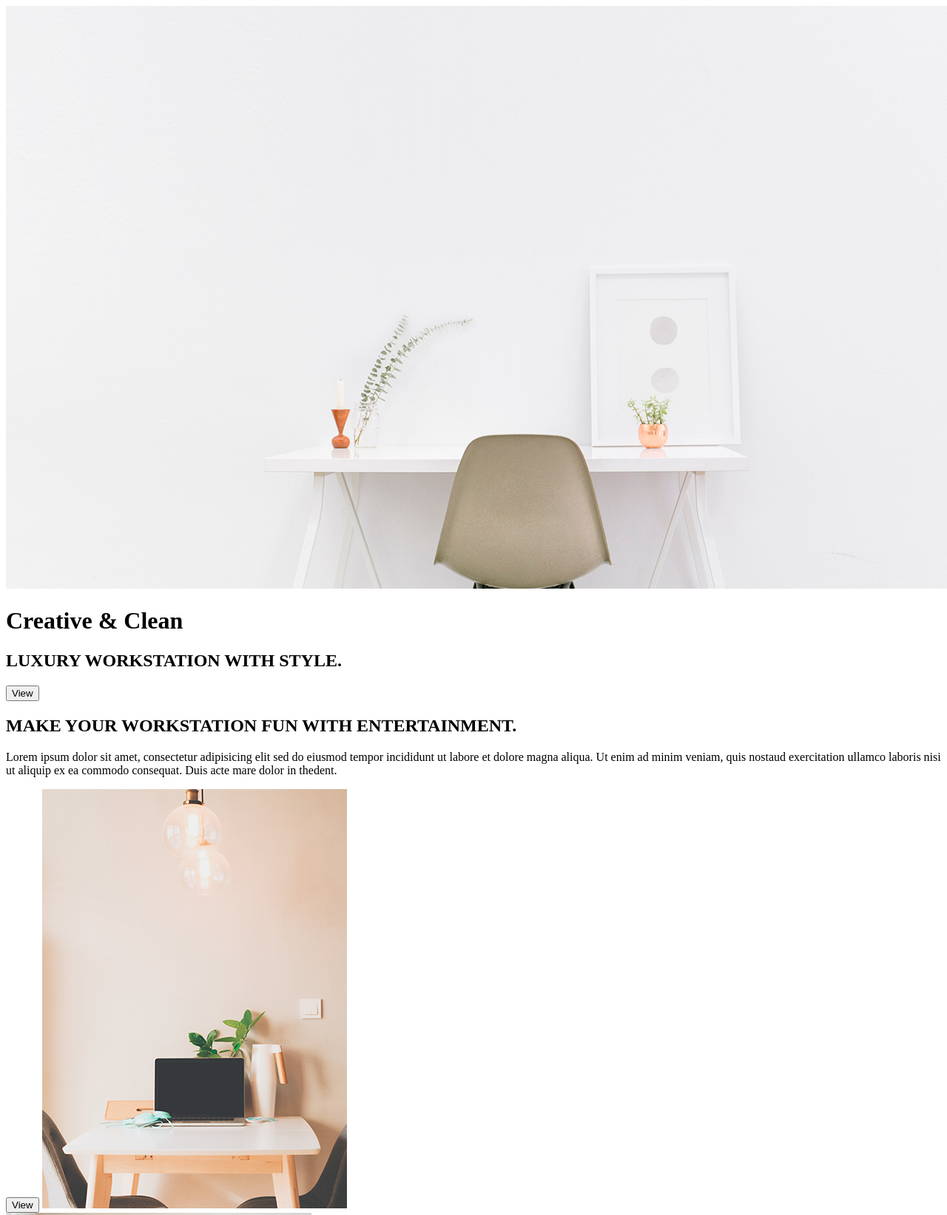
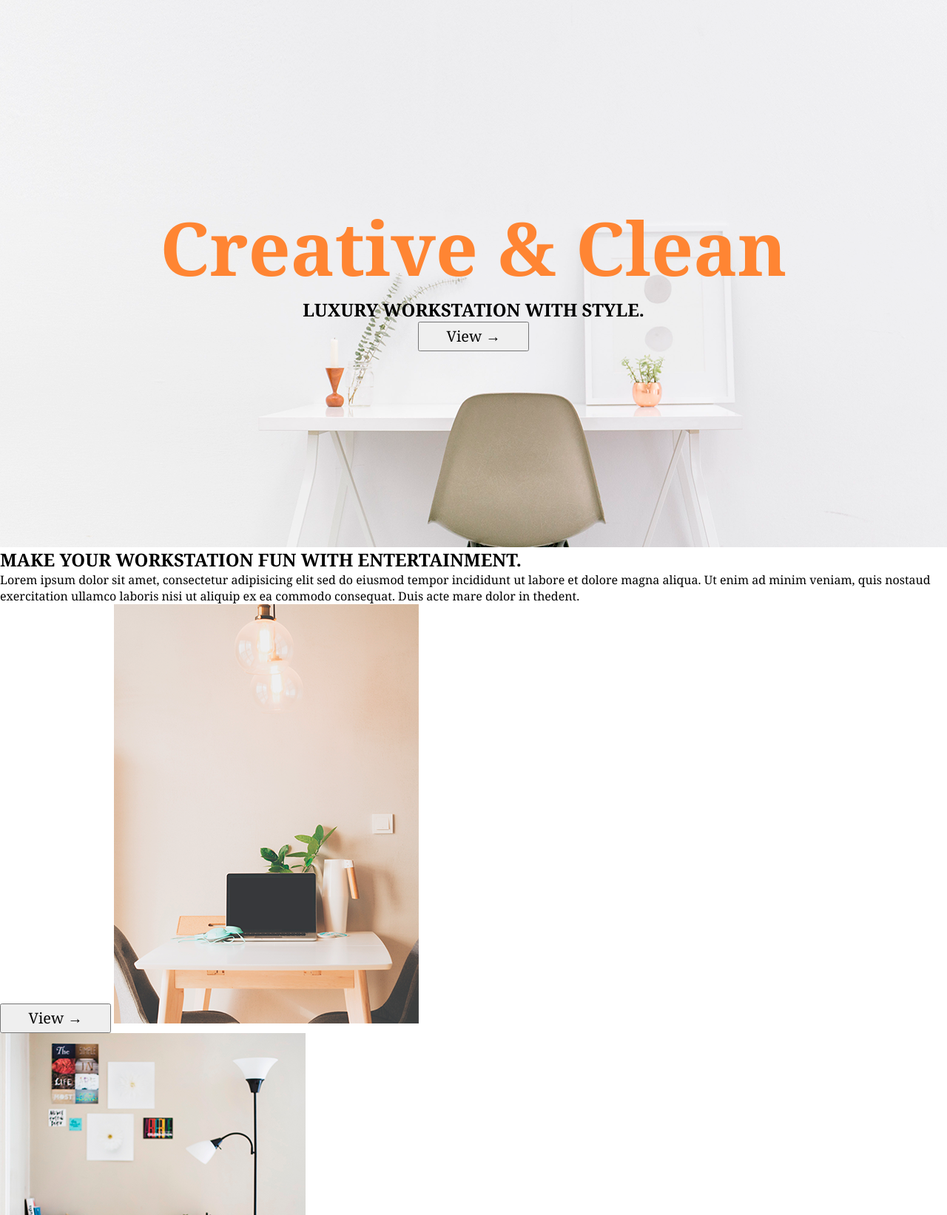
Before and after one commit to SarayRuizGomez/Creative-Clean, a plain HTML site: page index.html in a window 1280 px wide. Shown: the top 1643 px of the page at 74% size. Drawn offline with Linux system fonts and the light colour scheme.

Commit message:
se creo el archivo styles para trabajar el css

```diff
--- a/index.html
+++ b/index.html
@@ -4,20 +4,22 @@
 <head>
     <meta charset="UTF-8">
     <title>Creative & Clean</title>
+    <link rel="stylesheet" href="styles/styles.css">
 
 </head>
 
 <body>
+    <header>
 
-    <div class="cabecera">
+        <div class="cabecera">
 
-        <a><img src="./assets/img/bgHeader.png" alt="cabecera"></a>
+            <h1>Creative & Clean</h1>
+            <h2>LUXURY WORKSTATION WITH STYLE.</h2>
 
-        <h1>Creative & Clean</h1>
-        <h2>LUXURY WORKSTATION WITH STYLE.</h2>
+            <button class="view">View →</button>
+        </div>
 
-        <button class="view">View</button>
-    </div>
+    </header>
 
     <div class="parte2">
 
@@ -27,7 +29,7 @@
             dolore magna aliqua. Ut enim ad minim veniam, quis nostaud exercitation ullamco laboris nisi ut aliquip ex
             ea commodo consequat. Duis acte mare dolor in thedent.</p>
 
-        <button class="view">View</button>
+        <button class="view">View →</button>
 
         <a><img src="./assets/img/img01.png" alt="parte2"></a>
 
@@ -43,13 +45,13 @@
             dolore magna aliqua. Ut enim ad minim v quis nostrud cxcresteuen lamco laboris nisi ut aliquip ex ea commodo
             consequat. Duis aute irure dolor in hederi</p>
 
-        <button class="view">View</button>
+        <button class="view">View →</button>
 
     </div>
 
     <div class="parte4">
 
-        <a><img src="./assets/img/bgDown.png" alt="parte4"></a>
+        <img src="./assets/img/bgDown.png" alt="parte4">
 
         <h2>SUPPLY OF UNMILITED RESOURCES...</h2>
 
@@ -57,13 +59,16 @@
             magna aliqua. Ut enim ad minim veniam, quis nostrad exercitation ullamce laboris nas ut alicuc ex eu commodo
             consequat. Duis aute irure color in shederit</p>
 
-        <button class="view">Check this out</button>
+        <button class="view">Check this out →</button>
 
     </div>
 
     <footer>
+
         <div class="Address">
             <ul>
+                <li> <a href="#">Address</a></li>
+                <br>
                 <li> <a href="#">Creative & Clean</a></li>
                 <li> <a href="#">Sylhet 3100</a></li>
                 <li> <a href="#">Dhaka</a></li>
@@ -72,9 +77,11 @@
             </ul>
 
         </div>
-
+        <br>
         <div class="Product">
             <ul>
+                <li> <a href="#">Product</a></li>
+                <br>
                 <li> <a href="#">Features</a></li>
                 <li> <a href="#">Pricing</a></li>
                 <li> <a href="#">Marketplace</a></li>
@@ -83,9 +90,11 @@
             </ul>
 
         </div>
-
+        <br>
         <div class="Learn">
             <ul>
+                <li> <a href="#">Learn</a></li>
+                <br>
                 <li> <a href="#">Documentation</a></li>
                 <li> <a href="#">Tutorial</a></li>
                 <li> <a href="#">Blog</a></li>
@@ -94,9 +103,11 @@
             </ul>
 
         </div>
-
+        <br>
         <div class="Pricing">
             <ul>
+                <li> <a href="#">Pricing</a></li>
+                <br>
                 <li> <a href="#">Basic</a></li>
                 <li> <a href="#">Regular</a></li>
                 <li> <a href="#">Premium</a></li>
--- /dev/null
+++ b/styles/styles.css
@@ -0,0 +1,35 @@
+* {
+    margin: 0px;
+    padding: 0px;
+    font-family: Georgia, 'Times New Roman', Times, serif;
+}
+
+.cabecera {
+
+    display: flex;
+    flex-direction: column;
+    justify-content: center;
+    align-items: center;
+    background-image: url('/assets/img/bgHeader.png');
+    background-position: 0 740px;
+    height: 740px;
+
+}
+
+.cabecera h1 {
+
+    color: #ff8533;
+    font-size: 100px;
+}
+
+button {
+
+    height: 40px;
+    width: 150px;
+    font-size: 20px;
+
+
+
+
+
+}
```
